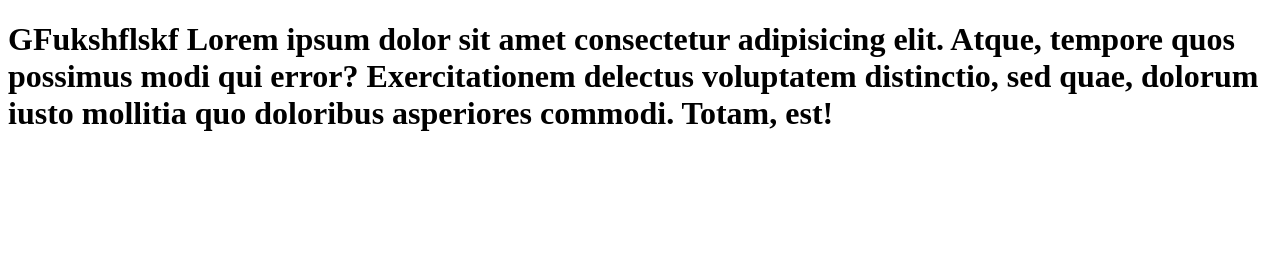
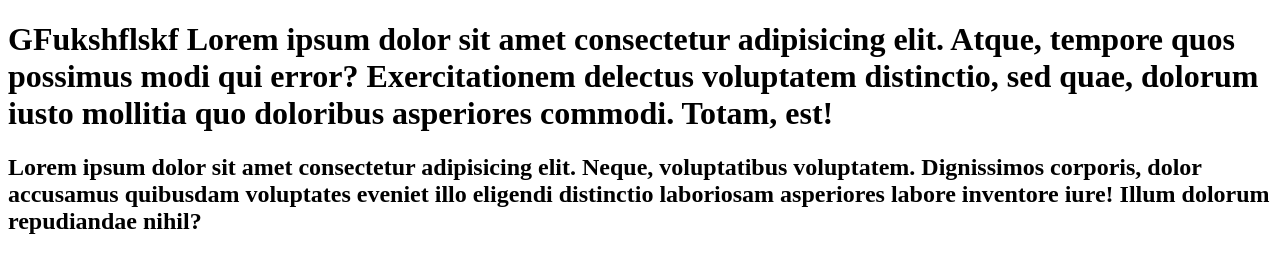
Before and after one commit to 4elovekD/gitinittry, a plain HTML site: page index.html in a window 1280 px wide. Drawn offline with Linux system fonts and the light colour scheme.

Commit message:
Commit 3

```diff
--- a/index.html
+++ b/index.html
@@ -9,6 +9,7 @@
 <body>
     <header>
         <h1>GFukshflskf Lorem ipsum dolor sit amet consectetur adipisicing elit. Atque, tempore quos possimus modi qui error? Exercitationem delectus voluptatem distinctio, sed quae, dolorum iusto mollitia quo doloribus asperiores commodi. Totam, est!</h1>
+        <h2>Lorem ipsum dolor sit amet consectetur adipisicing elit. Neque, voluptatibus voluptatem. Dignissimos corporis, dolor accusamus quibusdam voluptates eveniet illo eligendi distinctio laboriosam asperiores labore inventore iure! Illum dolorum repudiandae nihil?</h2>
     </header>
 
 </body>
--- a/style.css
+++ b/style.css
@@ -2,3 +2,7 @@ h1{
     font-size: 23px;
     text-decoration: dotted;
 }
+
+h2{
+    text-decoration: overline;
+}
```
